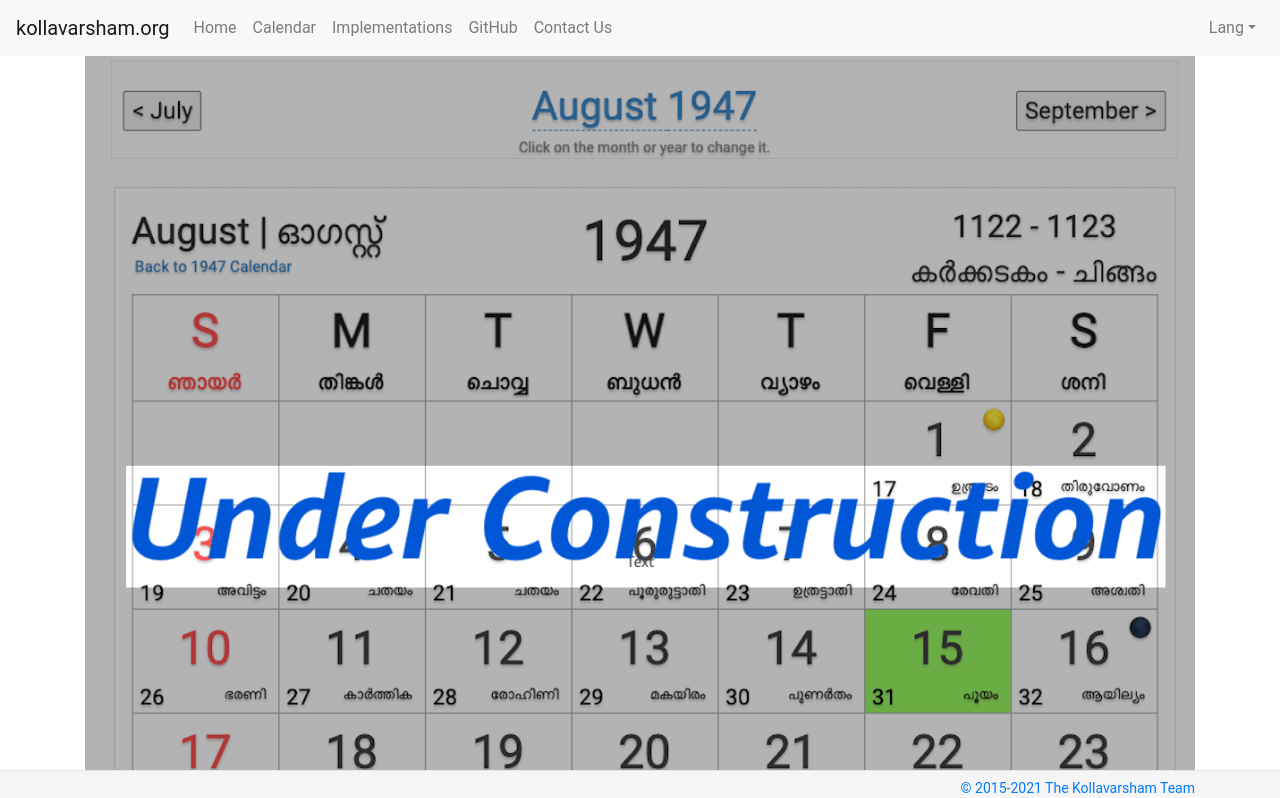
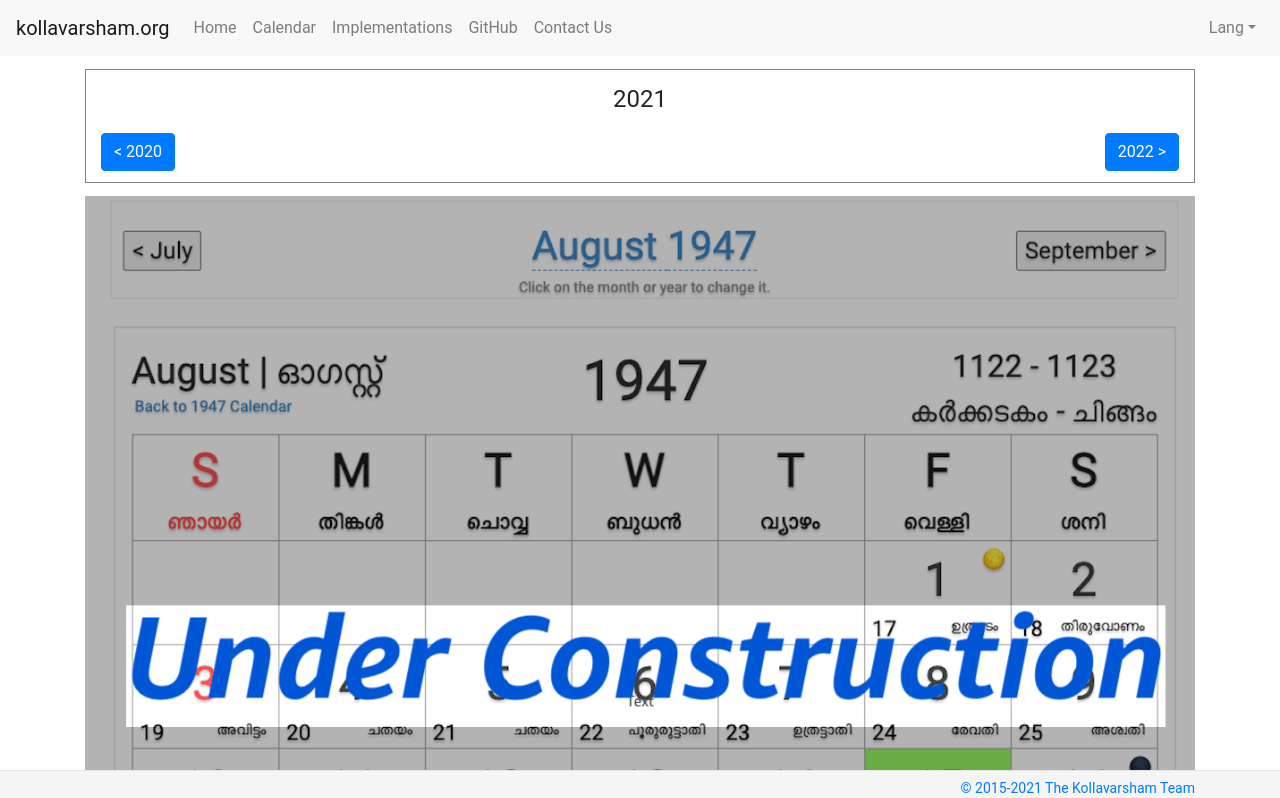
Before and after one commit to kollavarsham/calendar-vue, a Vue app: page / in a window 1280 px wide. Shown: the top 798 px of the page. Built offline with nearby package versions, Linux system fonts and the light colour scheme; no server answers.

Commit message:
Add basic functionality for a year picker

```diff
--- a/package.json
+++ b/package.json
@@ -59,7 +59,9 @@
     "parserOptions": {
       "ecmaVersion": 2020
     },
-    "rules": {},
+    "rules": {
+      "no-lonely-if": 0
+    },
     "overrides": [
       {
         "files": [
--- /dev/null
+++ b/src/components/YearPicker.vue
@@ -0,0 +1,62 @@
+<template>
+<div class="container outer">
+  <div class="container box">
+    <p class="year">{{ this.year }}</p>
+    <button class="btn btn-primary float-left" @click="onClick($event, mode=true)">
+      &lt; {{ this.prevYear }}
+    </button>
+    <button class="btn btn-primary float-right" @click="onClick($event, mode=false)">
+      {{ this.nextYear }} &gt;
+    </button>
+  </div>
+</div>
+</template>
+
+<script lang="ts">
+import { Component, Vue } from 'vue-property-decorator';
+
+@Component
+export default class YearPicker extends Vue {
+  public year: number = new Date().getFullYear();
+
+  public prevYear: number = this.year - 1;
+
+  public nextYear: number = this.year + 1;
+
+  onClick(event: Event | undefined, mode: boolean): void {
+    // if true; previous year button is clicked
+    if (mode === true) {
+      if (this.year > 1900) {
+        this.year -= 1;
+        this.prevYear -= 1;
+        this.nextYear -= 1;
+      }
+    } else if (mode === false) {
+      if (this.year < 2050) {
+        this.year += 1;
+        this.prevYear += 1;
+        this.nextYear += 1;
+      }
+    }
+  }
+}
+</script>
+
+<style scoped>
+.outer {
+  padding-top: 1%;
+  padding-bottom: 1%;
+}
+
+.box {
+  padding-top: 1%;
+  padding-bottom: 1%;
+  border: 1px solid gray;
+  overflow: hidden;
+}
+
+.year {
+  font-size: 150%;
+  text-align: center;
+}
+</style>
--- a/src/views/Home.vue
+++ b/src/views/Home.vue
@@ -1,6 +1,7 @@
 <template>
   <div class="home">
     <Header />
+    <YearPicker />
     <Calendar />
     <Footer />
   </div>
@@ -12,12 +13,14 @@ import { Component, Vue } from 'vue-property-decorator';
 import Header from '@/components/Header.vue';
 import Calendar from '@/components/Calendar.vue';
 import Footer from '@/components/Footer.vue';
+import YearPicker from '@/components/YearPicker.vue';
 
 @Component({
   components: {
     Header,
     Calendar,
     Footer,
+    YearPicker,
   },
 })
 export default class Home extends Vue {}
```
